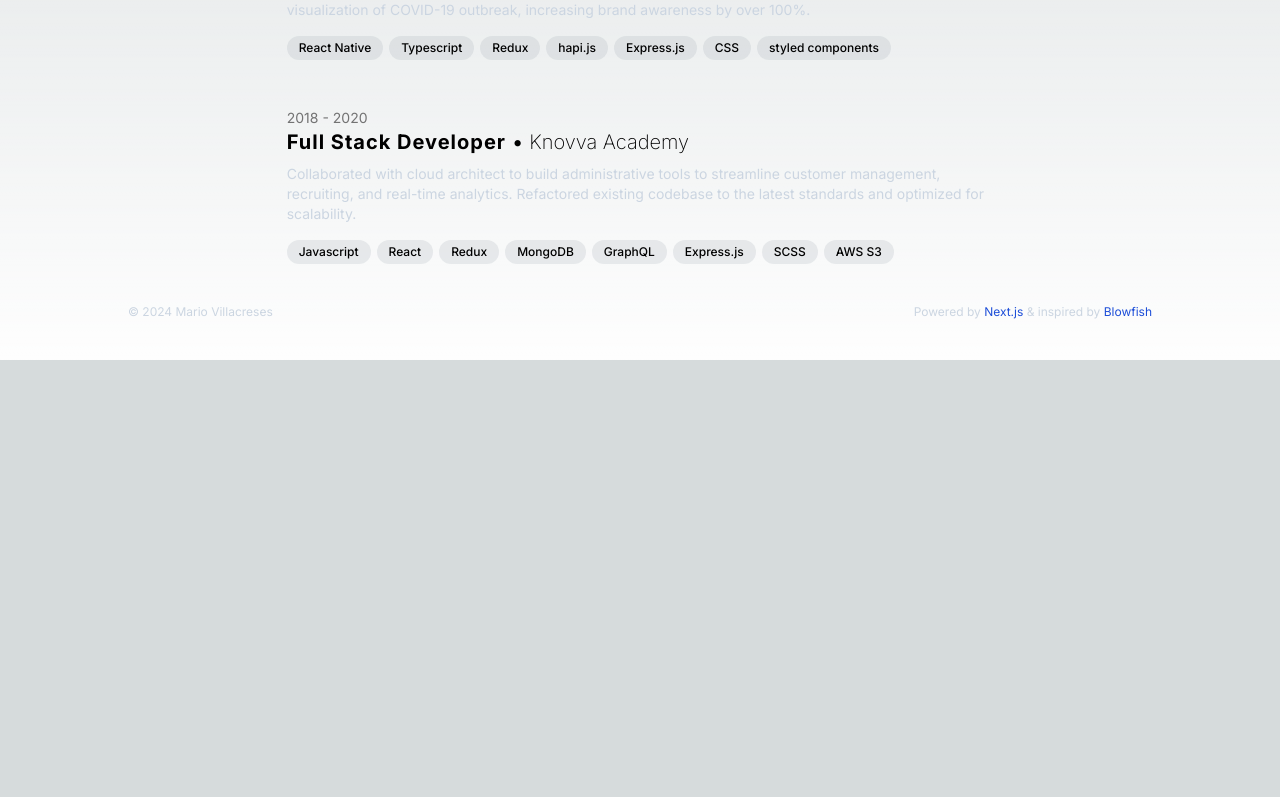
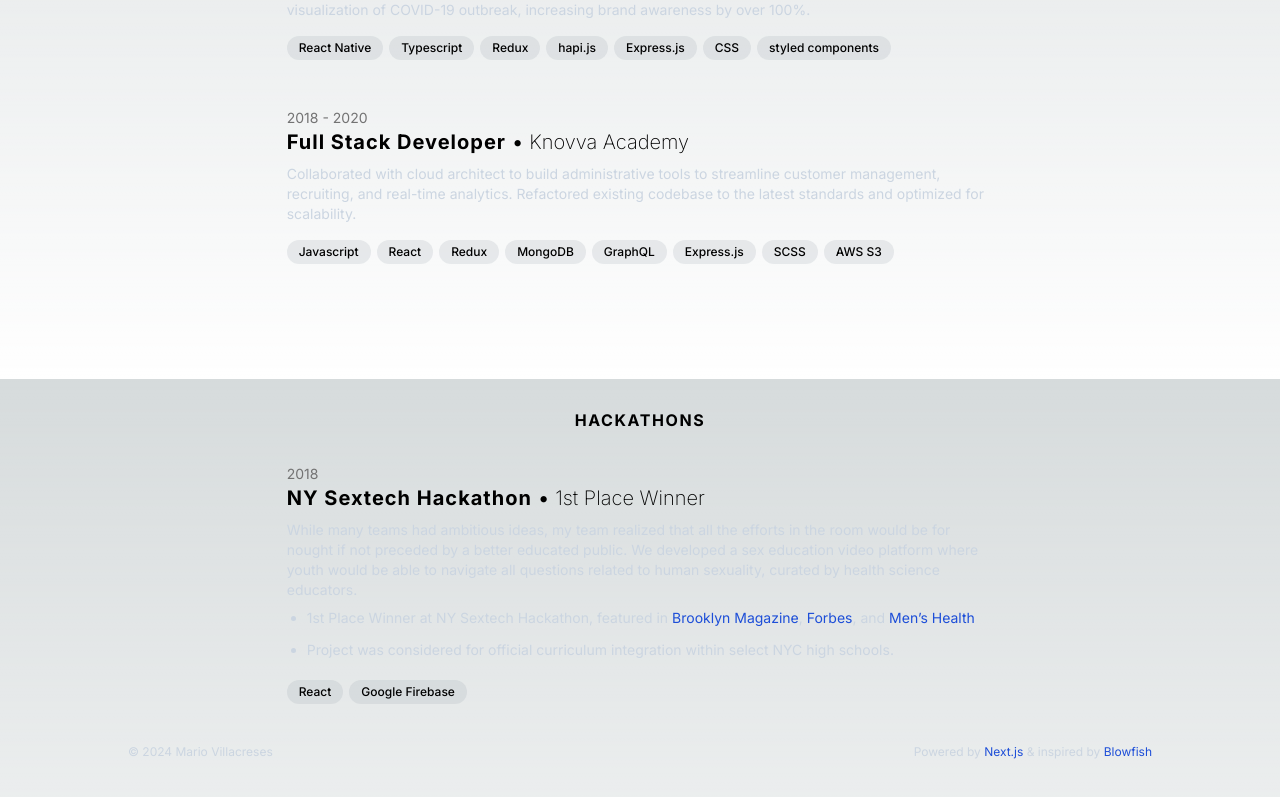
Before and after one commit to villacreses/personal-site, a Next.js app: page /career in a window 1280 px wide. Shown: the part 1221-2018 px from the top of the page. Before the commit the page ends 1581 px from the top, so only its background shows below. Built offline with nearby package versions, Linux system fonts and the light colour scheme.

Commit message:
Add hackathon content

```diff
--- a/src/app/(professional)/career/content.ts
+++ b/src/app/(professional)/career/content.ts
@@ -6,6 +6,7 @@ export type TWorkEntry = {
   location?: string;
   description?: string;
   techUsed?: string[];
+  omitEndDate?: boolean;
 };
 
 export type TSchoolEntry = {
@@ -121,3 +122,19 @@ export const educationEntries: TSchoolEntry[] = [
     ].join(" "),
   },
 ];
+
+export const hackathonEntries = [
+  {
+    event: "NY Sextech Hackathon",
+    award: "1st Place Winner",
+    date: "2018-08-01",
+    description: `
+While many teams had ambitious ideas, my team realized that all the efforts in the room would be for nought if not preceded by a better educated public. We developed a sex education video platform where youth would be able to navigate all questions related to human sexuality, curated by health science educators.
+
+- 1st Place Winner at NY Sextech Hackathon, featured in [Brooklyn Magazine](https://www.bkmag.com/2018/09/06/4-brooklyn-entrepreneurs-on-how-their-style-impacts-business/), [Forbes](https://www.forbes.com/sites/estrellajaramillo/2018/09/18/technology-meets-sex-to-solve-some-of-the-most-pressing-concerns-of-our-times), and [Men’s Health](https://www.menshealth.com/sex-women/a23064407/sex-tech-hackathon/)
+
+- Project was considered for official curriculum integration within select NYC high schools.
+    `,
+    techUsed: ["React", "Google Firebase"],
+  },
+];
--- a/src/app/(professional)/career/page.tsx
+++ b/src/app/(professional)/career/page.tsx
@@ -1,22 +1,39 @@
 import { FC } from "react";
 import Markdown from "react-markdown";
-import { BubbleList } from "@/components";
+import { BubbleList, TMarkdownComponents } from "@/components";
 import {
   TSchoolEntry,
   TWorkEntry,
   educationEntries,
   workEntries,
   headerContent,
+  hackathonEntries,
 } from "./content";
 
-const DateRange: FC<Pick<TWorkEntry, "startDate" | "endDate">> = ({
-  startDate,
-  endDate,
-}) => {
+const components: TMarkdownComponents = {
+  ul({ node, ...props }) {
+    return <ul className="list-disc mt-2 pl-5 prose" {...props} />;
+  },
+  li({ node, ...props }) {
+    return <li className="mb-3" {...props} />;
+  },
+};
+
+const DateRange: FC<
+  Pick<TWorkEntry, "startDate" | "endDate" | "omitEndDate">
+> = ({ startDate, endDate, omitEndDate }) => {
   const start = new Date(startDate).getFullYear();
-  const end = endDate ? new Date(endDate).getFullYear() : "Present";
+  const end = endDate
+    ? new Date(endDate).getFullYear()
+    : omitEndDate
+      ? ""
+      : "Present";
 
-  return <p className="text-neutral-500 text-sm">{`${start} - ${end}`}</p>;
+  return (
+    <p className="text-neutral-500 text-sm">
+      {[start, end].filter((exists) => exists).join(" - ")}
+    </p>
+  );
 };
 
 const WorkEntry: FC<TWorkEntry> = ({
@@ -26,11 +43,16 @@ const WorkEntry: FC<TWorkEntry> = ({
   org,
   startDate,
   endDate,
+  omitEndDate,
 }) => (
   <dl>
     <dt className="sr-only">Dates worked</dt>
     <dd>
-      <DateRange startDate={startDate} endDate={endDate} />
+      <DateRange
+        startDate={startDate}
+        endDate={endDate}
+        omitEndDate={omitEndDate}
+      />
     </dd>
     <div className="flex flex-col xs:flex-row text-lg xs:text-xl mb-2">
       <dt className="sr-only">Job title</dt>
@@ -43,7 +65,7 @@ const WorkEntry: FC<TWorkEntry> = ({
     </div>
     <dt className="sr-only">Accomplishments at role</dt>
     <dd className="text-sm mb-2 prose">
-      <Markdown>{description}</Markdown>
+      <Markdown components={components}>{description}</Markdown>
     </dd>
     <dt className="sr-only">Technologies used</dt>
     <dd>
@@ -58,7 +80,7 @@ const SchoolEntry: FC<TSchoolEntry> = ({
   description,
 }) => (
   <>
-    <dt className="text-xl font-bold tracking-wider">{credential}</dt>
+    <dt className="text-lg font-bold tracking-wider">{credential}</dt>
     <dd className="ml-0.5">
       <dl>
         <div className="flex flex-row mb-2 font-light tracking-wide text-neutral-400">
@@ -102,6 +124,22 @@ export default function CareerHistory() {
           ))}
         </ol>
       </section>
+      <section>
+        <h2 className="section-header">Hackathons</h2>
+        {hackathonEntries.map(
+          ({ event, award, date, description, techUsed }) => (
+            <WorkEntry
+              key={event + date}
+              role={event}
+              org={award}
+              startDate={date}
+              omitEndDate
+              description={description}
+              techUsed={techUsed}
+            />
+          ),
+        )}
+      </section>
     </main>
   );
 }
```
